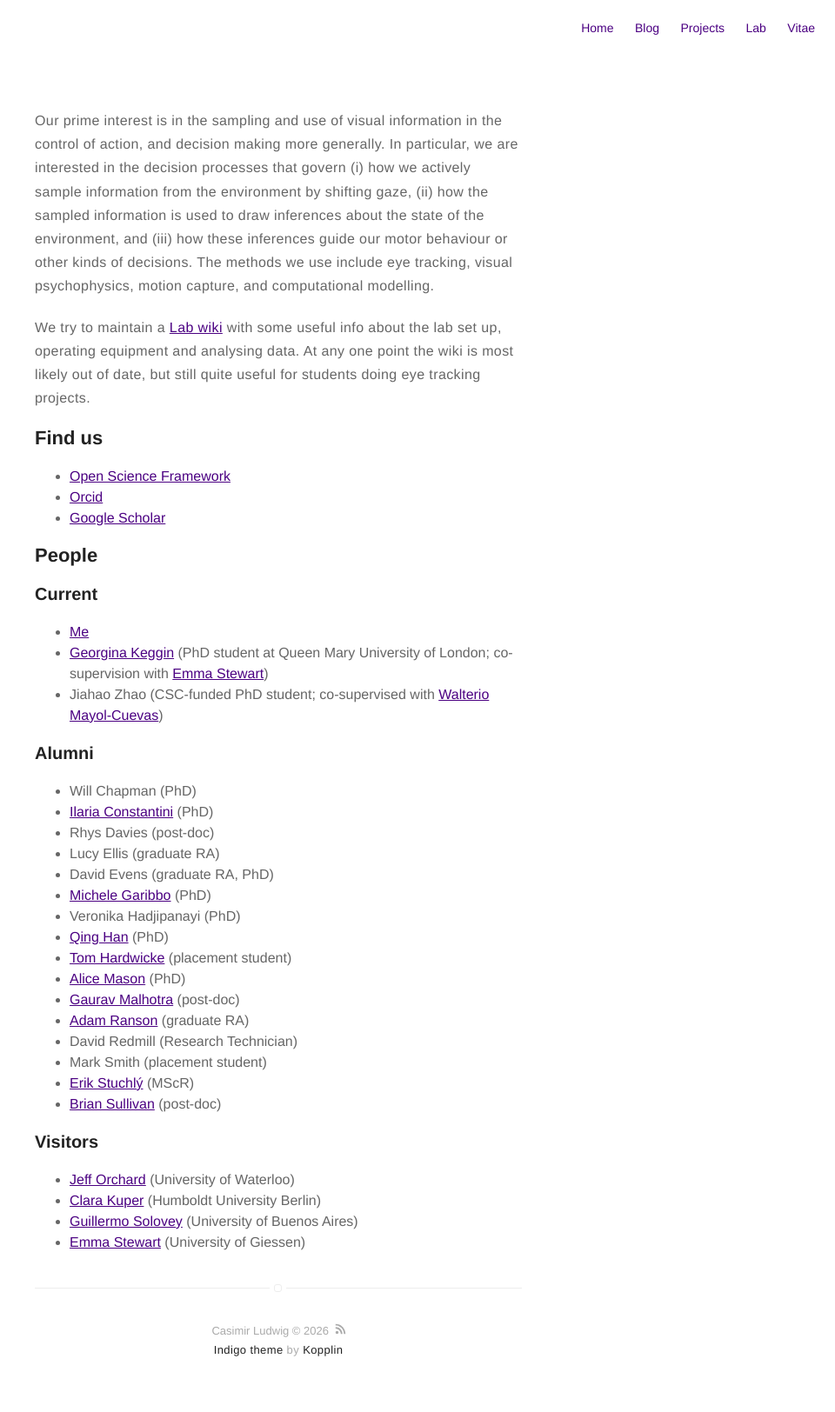
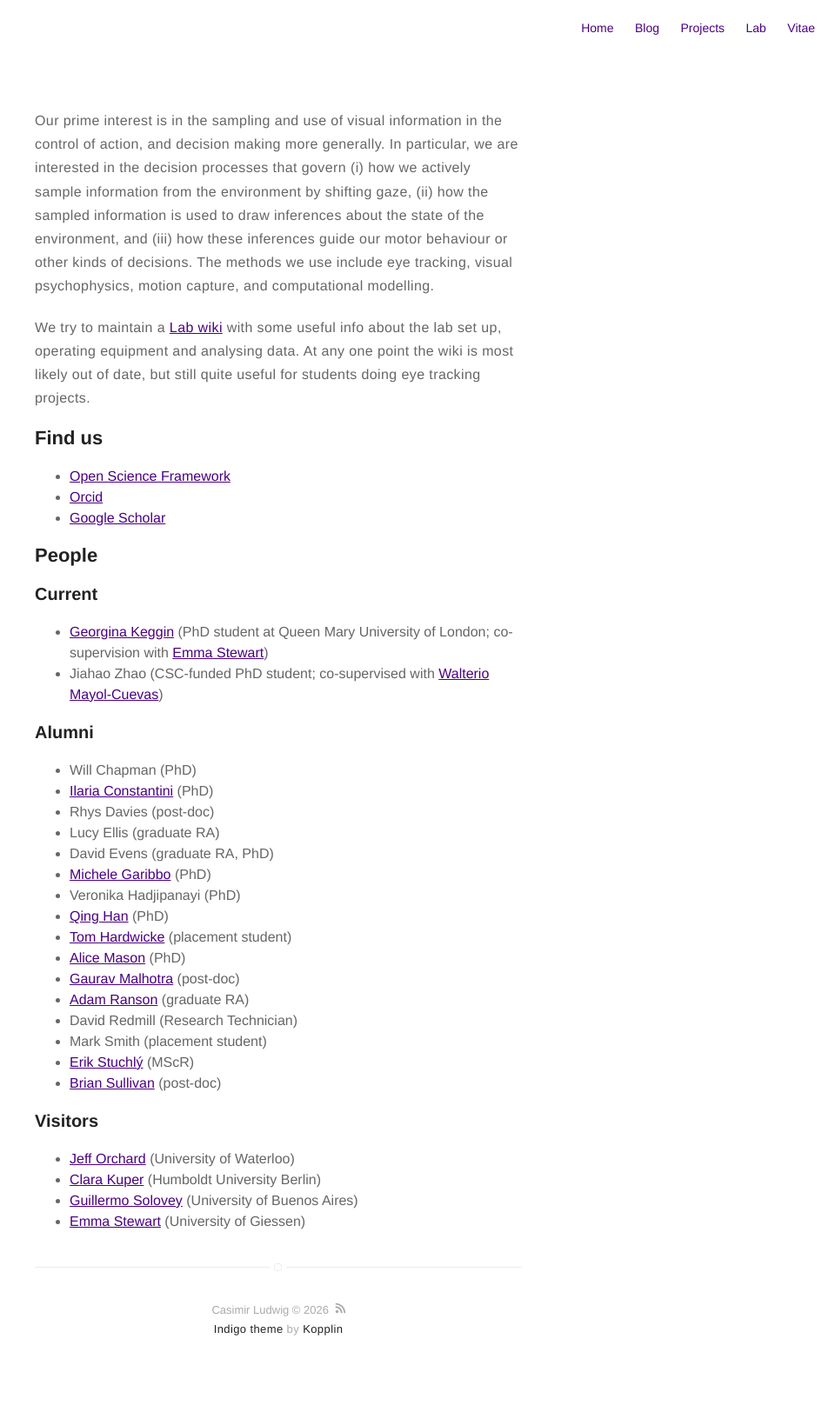
Before and after one commit to CasLudwig/CasLudwig.github.io, a Jekyll site: the page built from about.md, in a window 1280 px wide. Shown: the whole page at 87% size, without its empty margins (320-1280 px from the left). Built offline with Jekyll 4.4.1, drawn with Linux system fonts in a browser that asks for light colours; after the commit the page ends 1600 px from its top, so only the background shows below that.

Commit message:
Remove personal link from Current section
Removed personal link from the Current section.

```diff
--- a/about.md
+++ b/about.md
@@ -16,7 +16,6 @@ We try to maintain a [Lab wiki](https://github.com/CasLudwig/CasLudwig.github.io
 ## People
 
 ### Current
-- [Me](https://casludwig.github.io/)
 - [Georgina Keggin](https://www.qmul.ac.uk/sbbs/staff/georginakeggin.html) (PhD student at Queen Mary University of London; co-supervision with [Emma Stewart](https://emmaemstewart.com/))
 - Jiahao Zhao (CSC-funded PhD student; co-supervised with [Walterio Mayol-Cuevas](https://www.amazon.science/scholars/walterio-mayol-cuevas))
 
```
